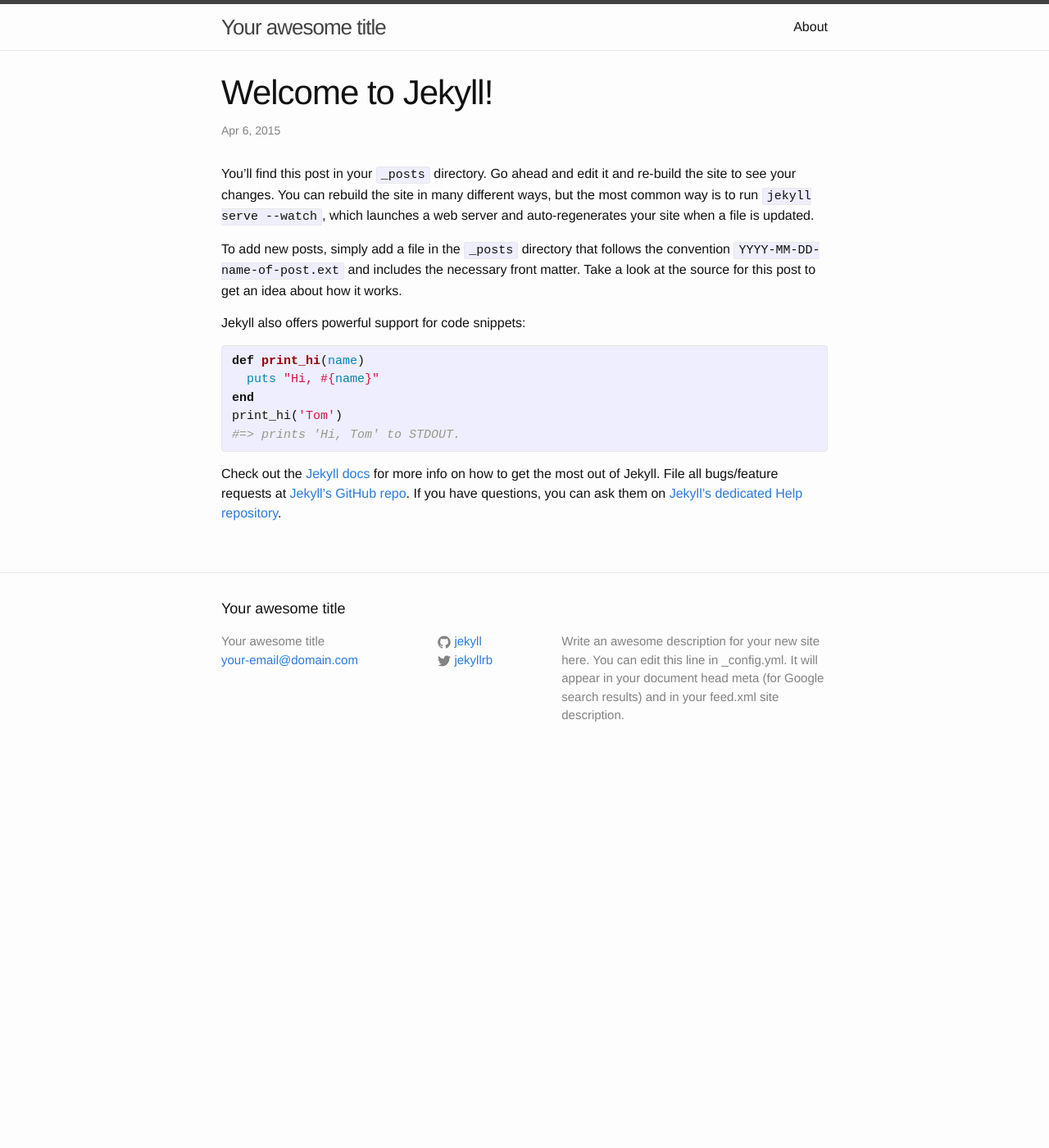
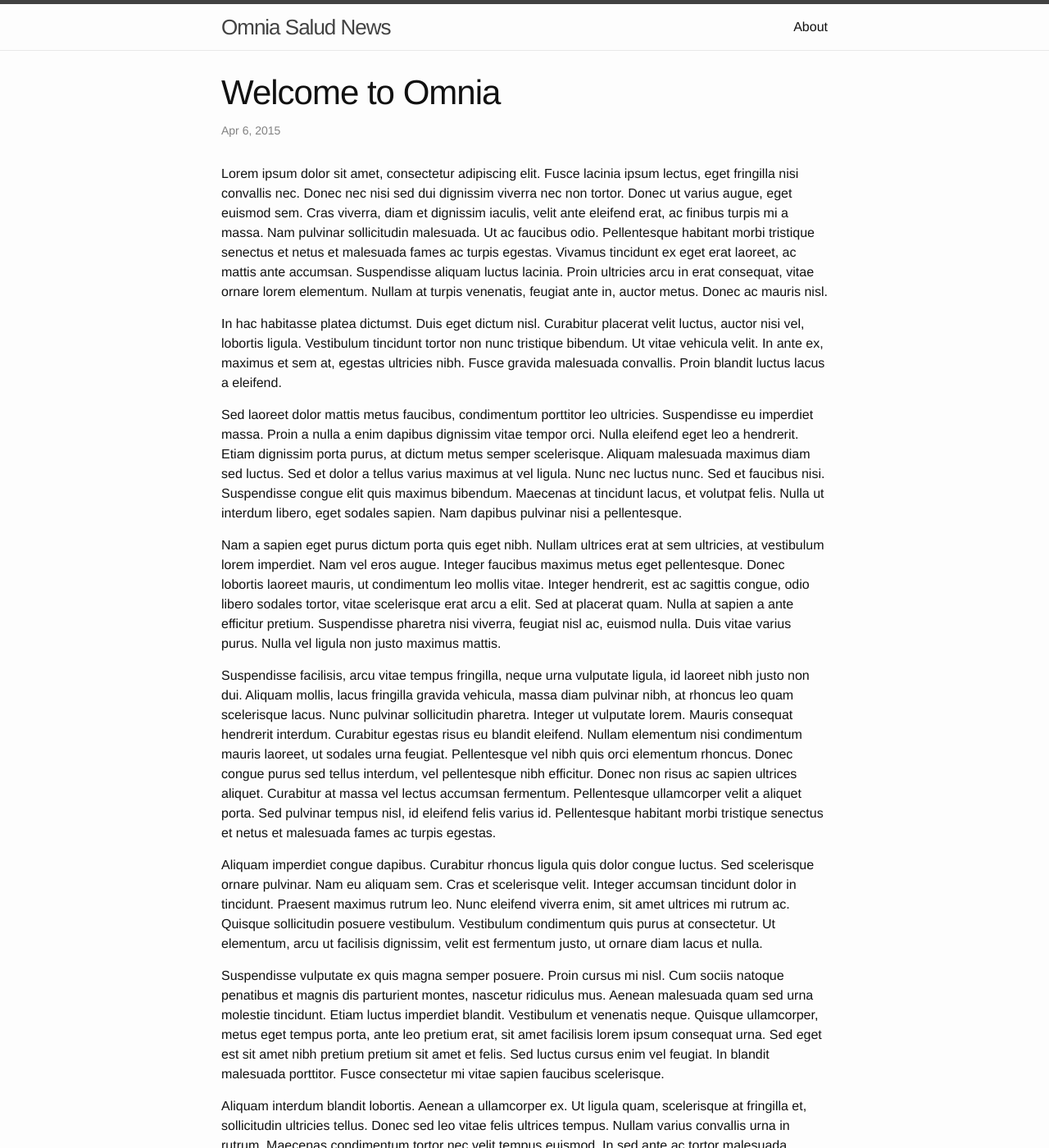
Before and after one commit to omnia-salud/omnia-salud.github.io, a Jekyll site: the page built from _posts/2015-04-06-welcome-to-jekyll.markdown, in a window 1280 px wide and 1400 px high. Shown: the whole window at 82% size. Built offline with Jekyll 4.4.1, drawn with Linux system fonts in a browser that asks for light colours; some of the changed text lies outside the part shown.

Commit message:
basic config to be not so jekyll

```diff
--- a/_config.yml
+++ b/_config.yml
@@ -1,14 +1,12 @@
 # Site settings
-title: Your awesome title
-email: your-email@domain.com
+title: Omnia Salud News
+email: news@omniasalud.com
 description: > # this means to ignore newlines until "baseurl:"
-  Write an awesome description for your new site here. You can edit this
-  line in _config.yml. It will appear in your document head meta (for
-  Google search results) and in your feed.xml site description.
+  Un blog con la última información sobre informática médica.
 baseurl: "" # the subpath of your site, e.g. /blog/
-url: "http://yourdomain.com" # the base hostname & protocol for your site
-twitter_username: jekyllrb
-github_username:  jekyll
+url: "http://news.omniasalud.com" # the base hostname & protocol for your site
+# twitter_username: fernandezpablo
+# github_username:  fernandezpablo85
 
 # Build settings
 markdown: kramdown
--- a/_posts/2015-04-06-welcome-to-jekyll.markdown
+++ b/_posts/2015-04-06-welcome-to-jekyll.markdown
@@ -1,25 +1,32 @@
 ---
 layout: post
-title:  "Welcome to Jekyll!"
+title:  "Welcome to Omnia"
 date:   2015-04-06 10:50:48
-categories: jekyll update
+categories: sample not-news
 ---
-You’ll find this post in your `_posts` directory. Go ahead and edit it and re-build the site to see your changes. You can rebuild the site in many different ways, but the most common way is to run `jekyll serve --watch`, which launches a web server and auto-regenerates your site when a file is updated.
+Lorem ipsum dolor sit amet, consectetur adipiscing elit. Fusce lacinia ipsum lectus, eget fringilla nisi convallis nec. Donec nec nisi sed dui dignissim viverra nec non tortor. Donec ut varius augue, eget euismod sem. Cras viverra, diam et dignissim iaculis, velit ante eleifend erat, ac finibus turpis mi a massa. Nam pulvinar sollicitudin malesuada. Ut ac faucibus odio. Pellentesque habitant morbi tristique senectus et netus et malesuada fames ac turpis egestas. Vivamus tincidunt ex eget erat
+laoreet, ac mattis ante accumsan. Suspendisse aliquam luctus lacinia. Proin ultricies arcu in erat consequat, vitae ornare lorem elementum. Nullam at turpis venenatis, feugiat ante in, auctor metus. Donec ac mauris nisl.
 
-To add new posts, simply add a file in the `_posts` directory that follows the convention `YYYY-MM-DD-name-of-post.ext` and includes the necessary front matter. Take a look at the source for this post to get an idea about how it works.
+In hac habitasse platea dictumst. Duis eget dictum nisl. Curabitur placerat velit luctus, auctor nisi vel, lobortis ligula. Vestibulum tincidunt tortor non nunc tristique bibendum. Ut vitae vehicula velit. In ante ex, maximus et sem at, egestas ultricies nibh. Fusce gravida malesuada convallis. Proin blandit luctus lacus a eleifend.
 
-Jekyll also offers powerful support for code snippets:
+Sed laoreet dolor mattis metus faucibus, condimentum porttitor leo ultricies. Suspendisse eu imperdiet massa. Proin a nulla a enim dapibus dignissim vitae tempor orci. Nulla eleifend eget leo a hendrerit. Etiam dignissim porta purus, at dictum metus semper scelerisque. Aliquam malesuada maximus diam sed luctus. Sed et dolor a tellus varius maximus at vel ligula. Nunc nec luctus nunc. Sed et faucibus nisi. Suspendisse congue elit quis maximus bibendum. Maecenas at tincidunt lacus,
+et volutpat felis. Nulla ut interdum libero, eget sodales sapien. Nam dapibus pulvinar nisi a pellentesque.
 
-{% highlight ruby %}
-def print_hi(name)
-  puts "Hi, #{name}"
-end
-print_hi('Tom')
-#=> prints 'Hi, Tom' to STDOUT.
-{% endhighlight %}
+Nam a sapien eget purus dictum porta quis eget nibh. Nullam ultrices erat at sem ultricies, at vestibulum lorem imperdiet. Nam vel eros augue. Integer faucibus maximus metus eget pellentesque. Donec lobortis laoreet mauris, ut condimentum leo mollis vitae. Integer hendrerit, est ac sagittis congue, odio libero sodales tortor, vitae scelerisque erat arcu a elit. Sed at placerat quam. Nulla at sapien a ante efficitur pretium. Suspendisse pharetra nisi viverra, feugiat nisl ac,
+euismod nulla. Duis vitae varius purus. Nulla vel ligula non justo maximus mattis.
 
-Check out the [Jekyll docs][jekyll] for more info on how to get the most out of Jekyll. File all bugs/feature requests at [Jekyll’s GitHub repo][jekyll-gh]. If you have questions, you can ask them on [Jekyll’s dedicated Help repository][jekyll-help].
+Suspendisse facilisis, arcu vitae tempus fringilla, neque urna vulputate ligula, id laoreet nibh justo non dui. Aliquam mollis, lacus fringilla gravida vehicula, massa diam pulvinar nibh, at rhoncus leo quam scelerisque lacus. Nunc pulvinar sollicitudin pharetra. Integer ut vulputate lorem. Mauris consequat hendrerit interdum. Curabitur egestas risus eu blandit eleifend. Nullam elementum nisi condimentum mauris laoreet, ut sodales urna feugiat. Pellentesque vel nibh quis orci elementum
+rhoncus. Donec congue purus sed tellus interdum, vel pellentesque nibh efficitur. Donec non risus ac sapien ultrices aliquet. Curabitur at massa vel lectus accumsan fermentum. Pellentesque ullamcorper velit a aliquet porta. Sed pulvinar tempus nisl, id eleifend felis varius id. Pellentesque habitant morbi tristique senectus et netus et malesuada fames ac turpis egestas.
 
-[jekyll]:      http://jekyllrb.com
-[jekyll-gh]:   https://github.com/jekyll/jekyll
-[jekyll-help]: https://github.com/jekyll/jekyll-help
+Aliquam imperdiet congue dapibus. Curabitur rhoncus ligula quis dolor congue luctus. Sed scelerisque ornare pulvinar. Nam eu aliquam sem. Cras et scelerisque velit. Integer accumsan tincidunt dolor in tincidunt. Praesent maximus rutrum leo. Nunc eleifend viverra enim, sit amet ultrices mi rutrum ac. Quisque sollicitudin posuere vestibulum. Vestibulum condimentum quis purus at consectetur. Ut elementum, arcu ut facilisis dignissim, velit est fermentum justo, ut ornare diam lacus et nulla.
+
+Suspendisse vulputate ex quis magna semper posuere. Proin cursus mi nisl. Cum sociis natoque penatibus et magnis dis parturient montes, nascetur ridiculus mus. Aenean malesuada quam sed urna molestie tincidunt. Etiam luctus imperdiet blandit. Vestibulum et venenatis neque. Quisque ullamcorper, metus eget tempus porta, ante leo pretium erat, sit amet facilisis lorem ipsum consequat urna. Sed eget est sit amet nibh pretium pretium sit amet et felis. Sed luctus cursus enim vel feugiat.
+In blandit malesuada porttitor. Fusce consectetur mi vitae sapien faucibus scelerisque.
+
+Aliquam interdum blandit lobortis. Aenean a ullamcorper ex. Ut ligula quam, scelerisque at fringilla et, sollicitudin ultricies tellus. Donec sed leo vitae felis ultrices tempus. Nullam varius convallis urna in rutrum. Maecenas condimentum tortor nec velit tempus euismod. In sed ante ac tortor malesuada sagittis at quis quam. Cras blandit nibh lacus, malesuada vehicula ex gravida vitae. Suspendisse ac nunc vitae odio venenatis dignissim. Pellentesque quis nibh et nisi malesuada fermentum
+vitae id nulla.
+
+Ut nibh elit, lobortis eu dui in, maximus elementum massa. Maecenas eget velit vel ipsum accumsan finibus eget non erat. Morbi non magna dui. Donec congue imperdiet sem, ac ultricies tellus pharetra sed. Nulla id ligula cursus, rhoncus purus non, accumsan lorem. In hac habitasse platea dictumst. Aliquam in arcu vel ligula ultricies tempus quis sed lectus. Morbi convallis dui magna, in laoreet erat luctus id. Mauris ac blandit lacus, non volutpat ante. Nam ut tortor turpis. Donec
+porttitor, felis placerat imperdiet fringilla, neque dui convallis nisi, ut porta nunc quam nec ligula. Mauris ut ultrices sapien. Nullam ultrices volutpat odio eu tempus. Vestibulum viverra commodo sagittis. Sed sollicitudin at purus id aliquam. Suspendisse sit amet fermentum leo, sit amet porta ipsum.
+
+Donec quis quam ut ligula consectetur commodo sit amet sodales nunc. Duis id faucibus purus, at posuere nunc. Nunc eget nunc ex. Nam vehicula at elit id aliquam. Sed sit amet tristique mauris. Aenean neque eros, suscipit quis fringilla sed, ornare non orci. Proin condimentum elementum orci vel euismod. Nam a commodo turpis, et commodo tortor. Pellentesque rutrum accumsan ultrices.
```
